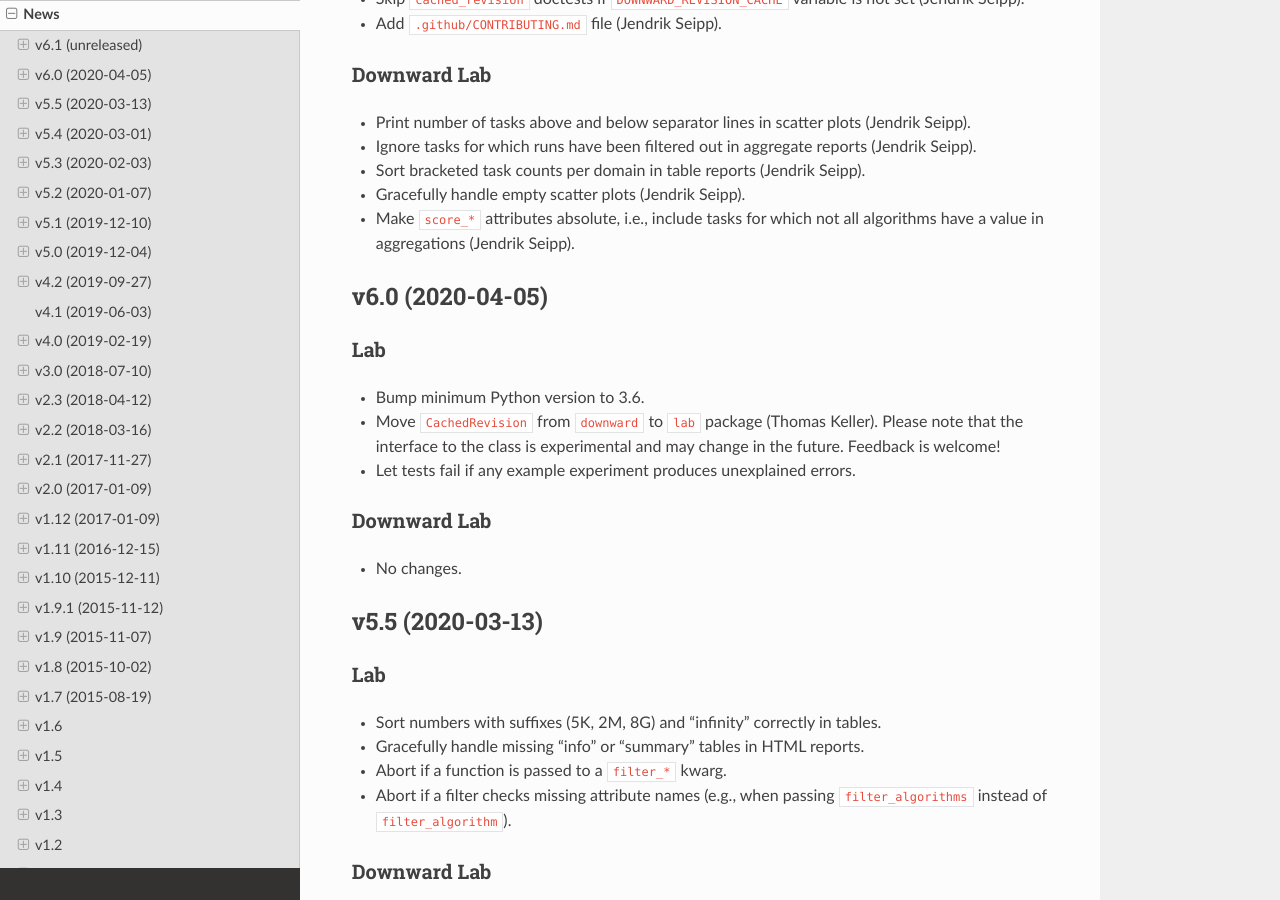
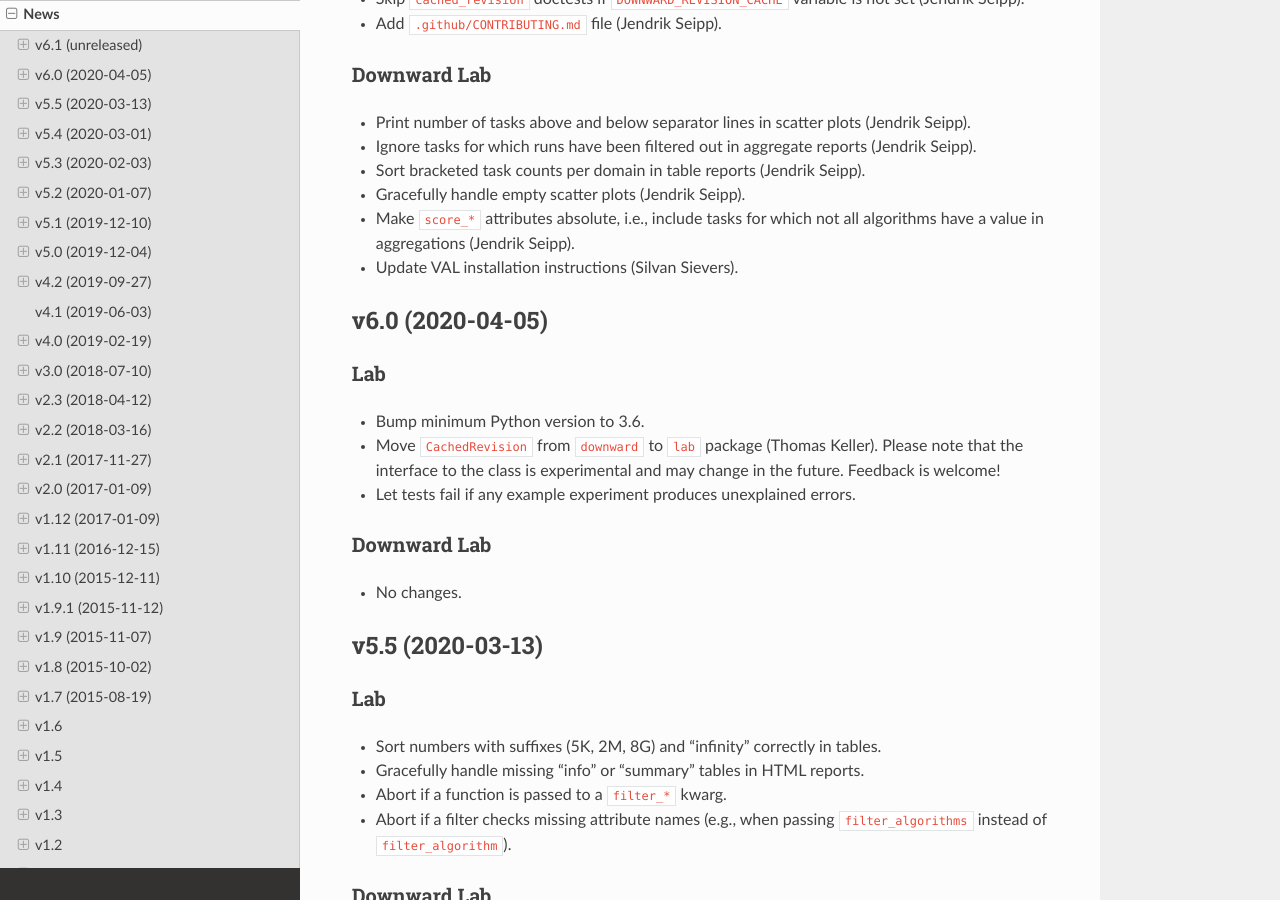
Before and after one commit to aibasel/lab, a Sphinx documentation site: the page built from docs/news.rst, in a window 1280 px wide and 900 px high, scrolled down 303 px. Built offline with Sphinx 7.4.7 and the Read the Docs theme 2.0.0, drawn with Linux system fonts in a browser that asks for light colours; pages that are not in the unit, such as notebooks, are missing from menus.

Commit message:
Update news file.

```diff
--- a/docs/news.rst
+++ b/docs/news.rst
@@ -18,6 +18,7 @@ Downward Lab
 * Gracefully handle empty scatter plots (Jendrik Seipp).
 * Make ``score_*`` attributes absolute, i.e., include tasks for which not all algorithms
   have a value in aggregations (Jendrik Seipp).
+* Update VAL installation instructions (Silvan Sievers).
 
 
 v6.0 (2020-04-05)
```
